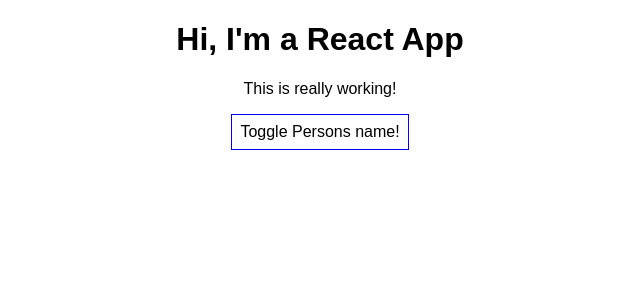
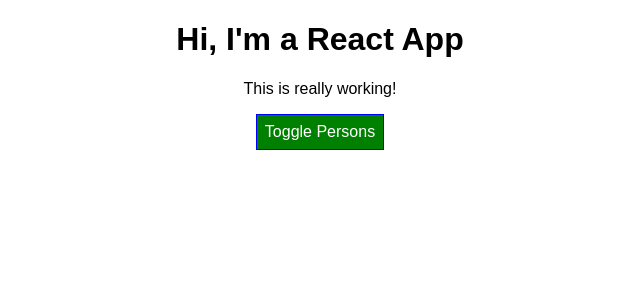
Before and after one commit to eduFDiaz/react-complete-guide, a React (Create React App) app: page / in a window 1280 px wide. Shown: the top 300 px of the page, without its empty margins (320-960 px from the left). Built offline with nearby package versions, Linux system fonts and the light colour scheme.

Commit message:
set class names dynamically

```diff
--- a/src/App.css
+++ b/src/App.css
@@ -6,3 +6,11 @@
 body{
   background-color: white;
 }
+
+.red{
+  color:red;
+}
+
+.bold{
+  font-weight: bold;
+}
--- a/src/App.js
+++ b/src/App.js
@@ -41,13 +41,15 @@
   };
   render() {
     const style = {
-      backgroundColor: "white",
+      backgroundColor: "green",
+      color: "white",
       font: "inherit",
       border: "1px solid blue",
       padding: "8px"
     };
     let persons = null;
     if (this.state.ShowPersons) {
+      style.backgroundColor = "red";
       persons = (
         <div>
           {this.state.persons.map( (person, index) => {
@@ -61,12 +63,22 @@
         </div>
       );
     }
+    const classes = [];
+    if (this.state.persons.length <= 2){
+      classes.push('red');
+    }
+    if (this.state.persons.length <= 1){
+      classes.push('bold');
+    }
+
     return (
       <div className="App">
         <h1>Hi, I'm a React App</h1>
-        <p>This is really working!</p>
-        <button onClick={this.togglePersonsHandler} style={style}>
-          Toggle Persons name!
+        <p className={classes.join(' ')}>This is really working!</p>
+        <button
+        style={style}
+        onClick={this.togglePersonsHandler}>
+          Toggle Persons
         </button>
         {persons}
       </div>
```
